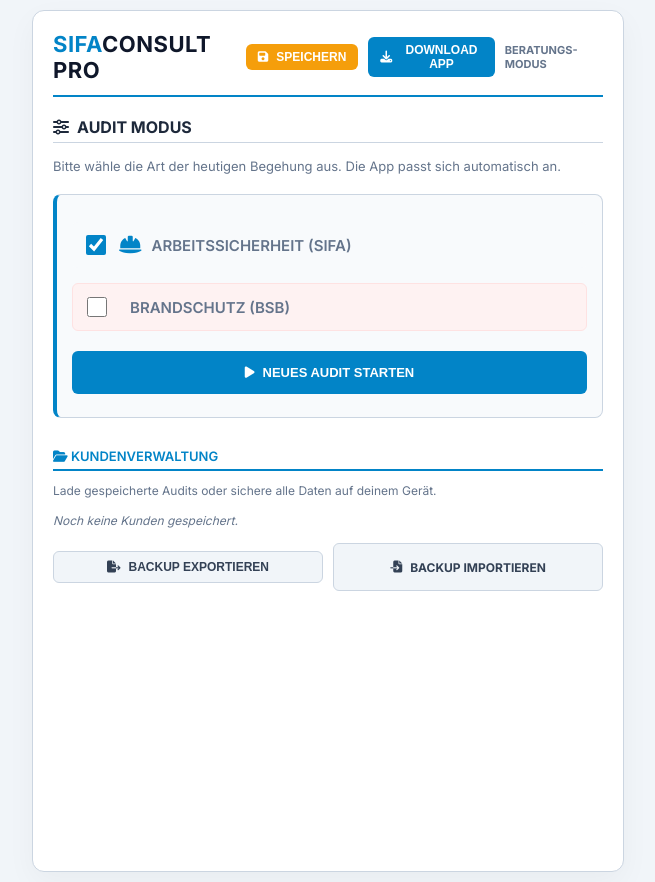
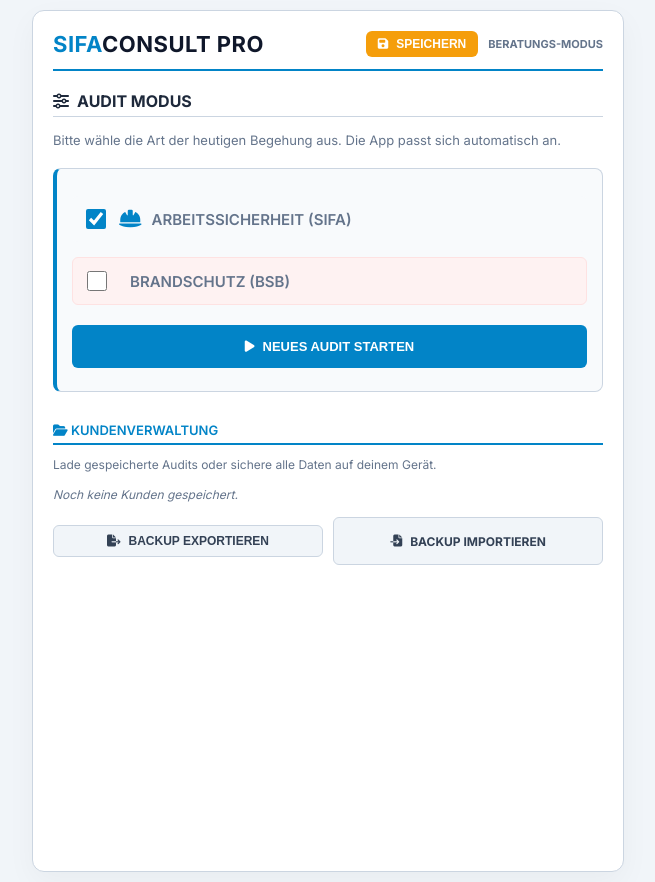
Before and after one commit to bjjchilldog-jpg/SifaApp, a website: page index.html in a window 1280 px wide. Shown: the whole page, without its empty margins (312-967 px from the left). Drawn offline with Linux system fonts and the light colour scheme.

Commit message:
Entfernung des Download App Buttons

```diff
--- a/index.html
+++ b/index.html
@@ -22,7 +22,6 @@
         <h1 onclick="switchView('view-menu')">SiFa<span>Consult Pro</span></h1>
         <div style="display: flex; gap: 10px; align-items: center;">
             <button class="btn btn-dark" style="display: flex; padding: 6px 12px; margin: 0; font-size: 12px; width: auto; background-color: #f59e0b; color: white; border:none;" onclick="saveCurrentCustomer()"><i class="fa-solid fa-floppy-disk"></i> Speichern</button>
-            <button id="installAppBtn" class="btn btn-primary" style="display: flex; padding: 6px 12px; margin: 0; font-size: 12px; width: auto; background-color: #0284c7; color: white;"><i class="fa-solid fa-download"></i> Download App</button>
             <div style="font-size: 11px; font-weight: 700; color: var(--text-muted);">BERATUNGS-MODUS</div>
         </div>
     </div>
```
